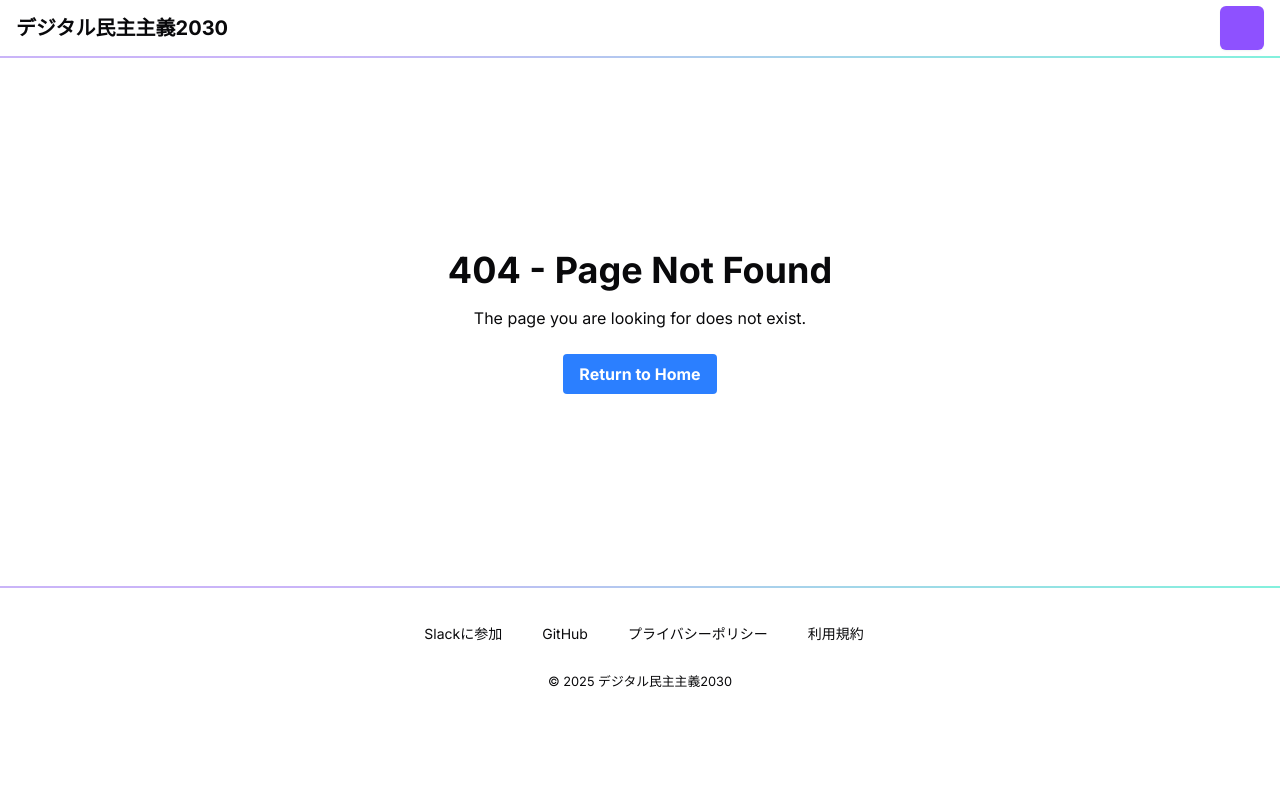
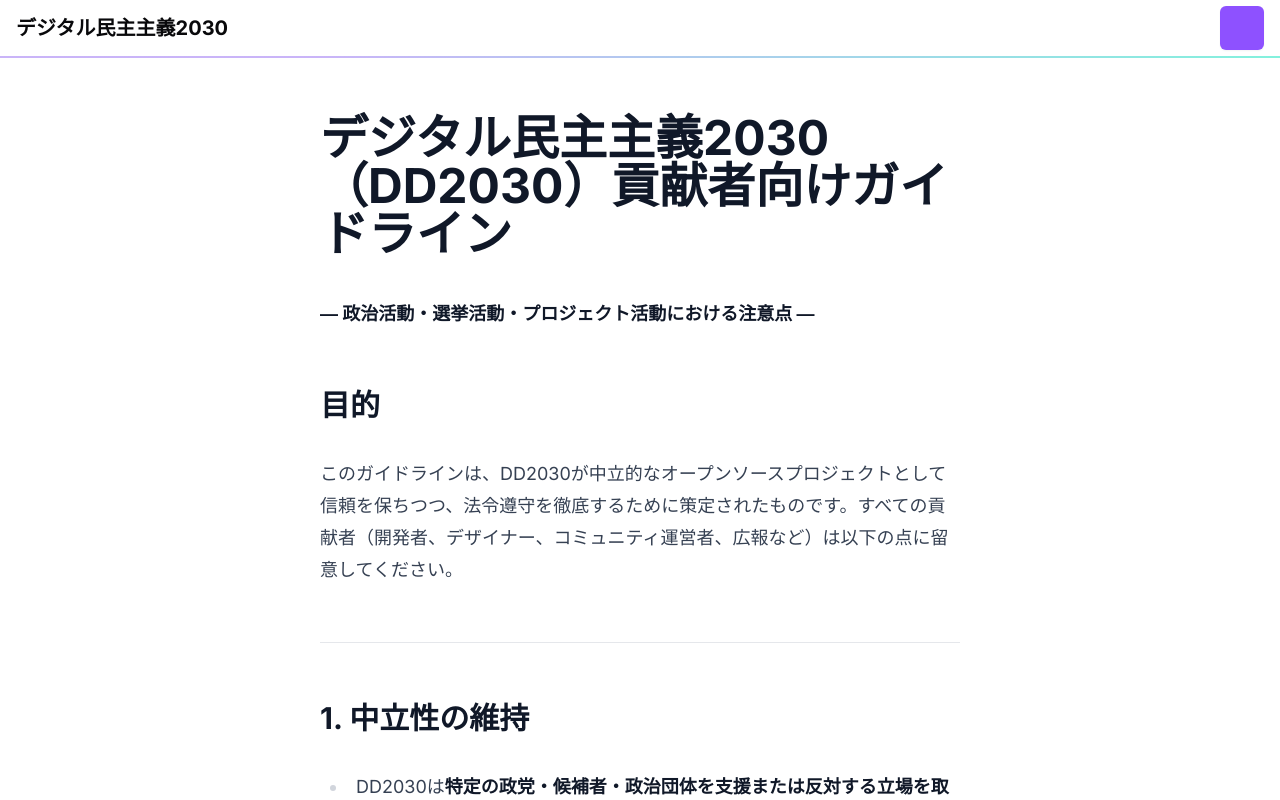
Before and after one commit to moai-redcap/dd2030website, a Next.js app: page /contribution in a window 1280 px wide. Before the commit this address had no page. Shown: the top 800 px of the page. Built offline with nearby package versions, Linux system fonts and the light colour scheme; some icons are missing; a web font is replaced by a local one.

Commit message:
Add contribution guideline

```diff
--- a/app/co-creation/page.tsx
+++ b/app/co-creation/page.tsx
@@ -60,6 +60,23 @@ export default async function Page() {
               <NavigateNextIcon />
             </Link>
           </section>
+          <section className="rounded border-2 border-dashed p-4 mt-4">
+            <h4 className="text-xl">コミュニティ参加前に</h4>
+            <p className="mt-4">以下のガイドラインをご覧ください</p>
+            <Link
+              href="/contribution"
+              className={`${buttonVariants({ variant: 'outline' })} h-11 border-black mt-4`}
+              target="_blank"
+            >
+              <span></span>
+              <div className="flex items-center">
+                <GitHubIcon />
+                <span className="ml-2">貢献者向けガイドライン</span>
+              </div>
+              <NavigateNextIcon />
+            </Link>
+          </section>
+
         </section>
       </section>
     </div>
--- /dev/null
+++ b/app/contribution/page.tsx
@@ -0,0 +1,30 @@
+import { marked } from 'marked'
+import path from 'path'
+import fs from 'fs'
+
+export default async function Page() {
+  const filePath = path.join(process.cwd(), 'markdown', 'contribution.md')
+  const markdown = fs.readFileSync(filePath, 'utf-8')
+  const content = await marked(markdown)
+  const jsonLd = {
+    '@context': 'https://schema.org',
+    '@type': 'WebPage',
+    name: 'デジタル民主主義2030（DD2030）貢献者向けガイドライン',
+    description: 'DD2030の貢献者向けガイドライン。政治活動・選挙活動・プロジェクト活動における注意点を記載。',
+    url: 'https://dd2030.org/contribution',
+  }
+
+  return (
+    <div className="max-w-2xl mx-auto px-4 py-8">
+      {/* JSON-LD構造化データを埋め込み */}
+      <script
+        type="application/ld+json"
+        dangerouslySetInnerHTML={{ __html: JSON.stringify(jsonLd) }}
+      />
+      <div
+        className="prose prose-lg max-w-none"
+        dangerouslySetInnerHTML={{ __html: content }}
+      />
+    </div>
+  )
+}
--- a/components/CoCreation.tsx
+++ b/components/CoCreation.tsx
@@ -10,12 +10,13 @@ export function CoCreation() {
       <p className="mt-4">
         実証実験に参画されたい方、寄付にご協力いただける方、開発・デザイン・改善・コミュニティ運営に興味のある方は、こちらから。
       </p>
-      <div className="mt-4">
+      <div className="mt-4 space-y-4">
         <Link href="/co-creation" className={`${buttonVariants()} h-11`}>
           <span></span>
           もっと詳しく
           <NavigateNextIcon />
         </Link>
+
       </div>
     </section>
   )
--- /dev/null
+++ b/markdown/contribution.md
@@ -0,0 +1,32 @@
+# デジタル民主主義2030（DD2030）貢献者向けガイドライン
+
+**― 政治活動・選挙活動・プロジェクト活動における注意点 ―**
+
+## 目的
+
+このガイドラインは、DD2030が中立的なオープンソースプロジェクトとして信頼を保ちつつ、法令遵守を徹底するために策定されたものです。すべての貢献者（開発者、デザイナー、コミュニティ運営者、広報など）は以下の点に留意してください。
+
+---
+
+## 1. 中立性の維持
+
+* DD2030は**特定の政党・候補者・政治団体を支援または反対する立場を取りません**。
+
+* 貢献者個人の政治的立場や表現の自由は尊重されますが、「この候補を応援しています」「この候補の選挙活動を手伝うボランティを募集しています」などの政治的中立性を損なうコミュニケーションをDD2030上で行わないでください。
+
+---
+
+## 2. 個人の政治活動との分離
+
+* 選挙運動（投票を呼びかける、特定候補への投票を依頼するなど）を行う際、DD2030の名前やリソースを利用することは禁止します。
+
+* 貢献者が個人として政治活動・選挙活動に関わることは自由ですが、その際には「DD2030の貢献者」としての立場を明示しないようにしてください（誤認を避けるため）。例：「DD2030のコミッターとして、この候補を応援しています」といった発言をSNS上で行う。
+
+* 選挙運動に対して報酬を支払う・受け取る行為は、公職選挙法第221条により原則禁止されており、違反すると刑事罰の対象となります。例外的に認められる職種（ウグイス嬢・選挙事務員等）以外は、報酬の授受は極めて慎重に判断する必要があります。政治活動での報酬支払いは可能ですが、政治活動と選挙活動の線引きが曖昧な場合は報酬を受け取らない／支払わないことを推奨します。判断が難しい場合は、事前に専門家や選管に相談してください。
+
+---
+
+## 付記
+
+* ポリシー違反を発見した場合には運営メンバーにお問い合わせください。
+* ポリシーに関する意見、質問、不明点はGithub PRにお寄せください。
```
